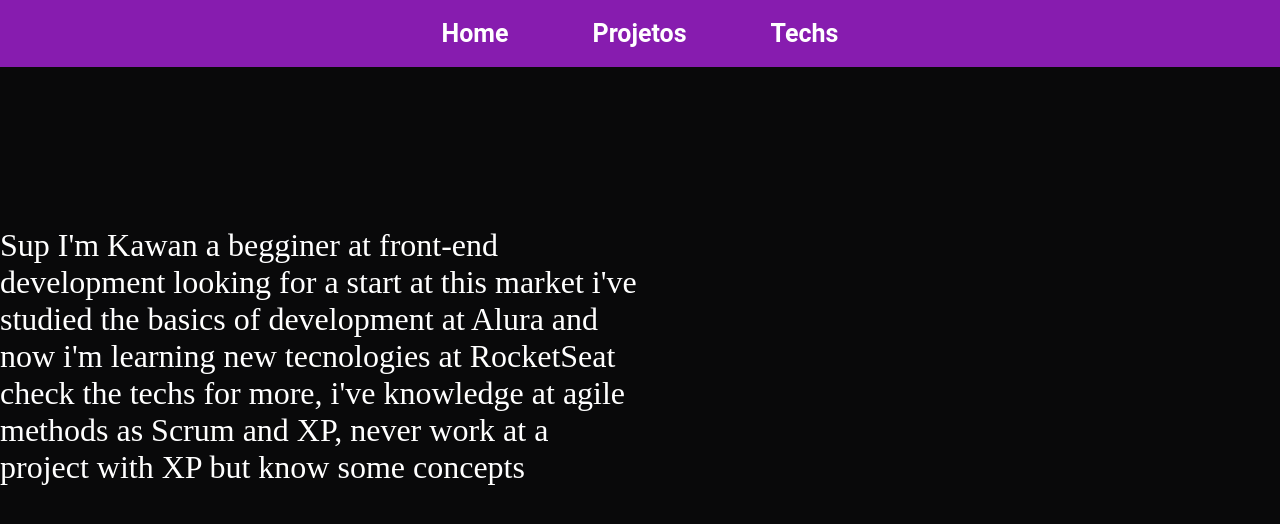
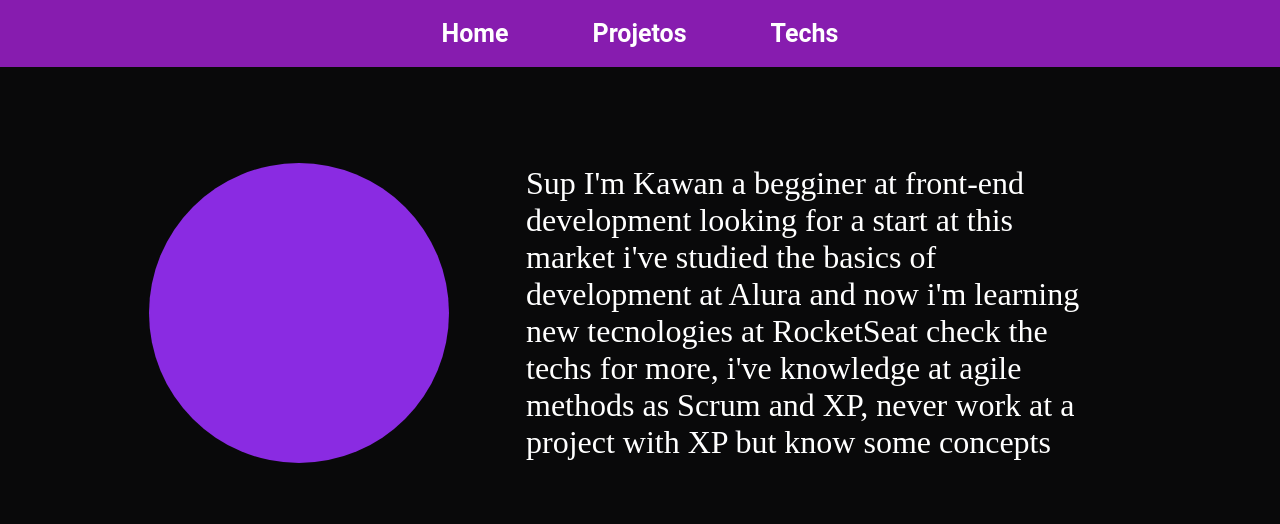
Before and after one commit to KawanHSB/portfolio, a React (Vite) app: page / in a window 1280 px wide. Shown: the top 524 px of the page. Built offline with nearby package versions, Linux system fonts and the light colour scheme.

Commit message:
missing image

```diff
--- a/src/components/HomeContent/index.tsx
+++ b/src/components/HomeContent/index.tsx
@@ -1,9 +1,10 @@
 import styles from "./styles.module.scss"
-import "../../assets/Image.png"
+import "../../assets/kawan.png"
 
 export function HomeContent() {
     return (
         <div className={styles.wraper}>
+            <span className={styles.image}/>
             <p>
                 Sup I'm Kawan a begginer at front-end development
                 looking for a start at this market i've studied the
--- a/src/components/HomeContent/styles.module.scss
+++ b/src/components/HomeContent/styles.module.scss
@@ -2,17 +2,20 @@
     display: flex;
     align-items: center;
     align-content: center;
-    padding-top: 10rem;
+    padding-top: 6rem;
 
     p {
         color: var(--white);
         width: 40rem;
         font-size: 2rem;
+        padding-left: 4.813rem;
     }
 }
 
 .image {
-    height: 20px;
-    width: 20px;
+    height: 18.75rem;
+    width: 18.75rem;
     background: blueviolet;
+    margin-left: 9.313rem;
+    border-radius: 180px;
 }
```
Also changed, not shown: src/assets/kawan.png (renamed from src/assets/Image.png).
